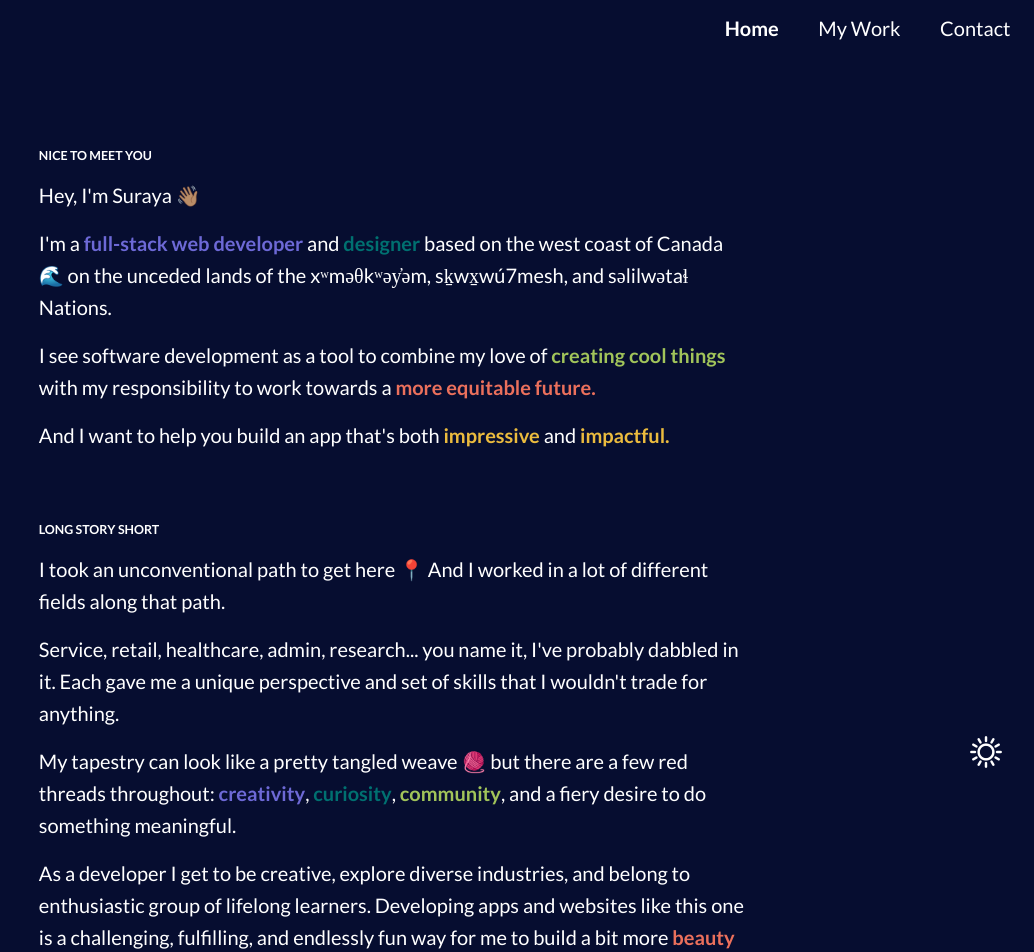
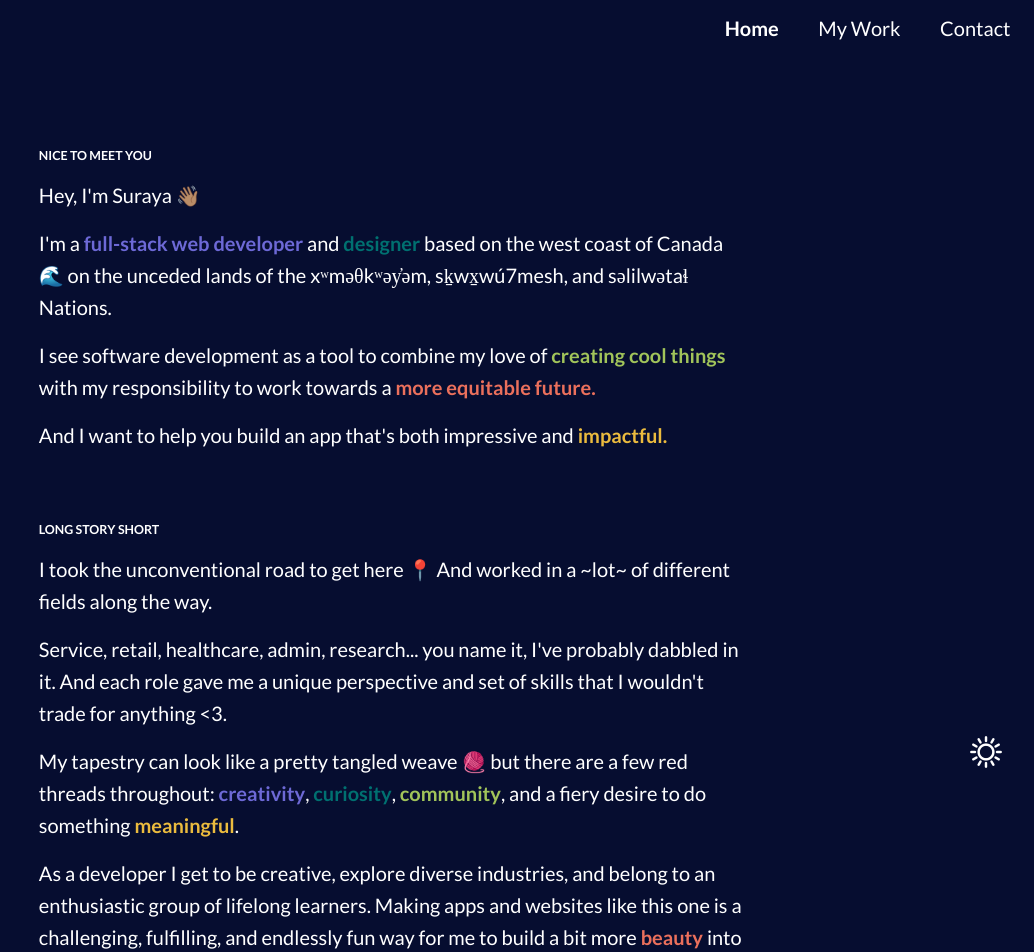
Before and after one commit to surayaclemens/portfolio, a React (Create React App) app: page / in a window 1280 px wide. Shown: the top 952 px of the page, without its empty margins (246-1280 px from the left). Built offline with nearby package versions, Linux system fonts and the light colour scheme.

Commit message:
fix typos

```diff
--- a/src/Pages/HomePage/HomePage.js
+++ b/src/Pages/HomePage/HomePage.js
@@ -28,16 +28,16 @@ function HomePage () {
                 <p className='home__body'>Hey, I'm Suraya 👋🏽 </p>
                 <p className='home__body'>I'm a <span className="home__body--purple">full-stack web developer</span> and <span className="home__body--forest">designer </span>based on the west coast of Canada 🌊 on the unceded lands of the xʷməθkʷəy̓əm, sḵwx̱wú7mesh, and səlilwətaɬ Nations.</p>
                 <p className='home__body'>I see software development as a tool to combine my love of <span className="home__body--green">creating cool things </span>with my responsibility to work towards a <span className="home__body--pink">more equitable future. </span></p>
-                <p className='home__body'>And I want to help you build an app that's both <span className="home__body--yellow">impressive </span>and <span className="home__body--yellow">impactful.</span></p>
+                <p className='home__body'>And I want to help you build an app that's both impressive and <span className="home__body--yellow">impactful.</span></p>
             </section>
 
             {/* BACKGROUND */}
             <section className='home__section'>
                 <h3 className='home__subheader'>Long story short</h3>
-                <p className='home__body'>I took an unconventional path to get here 📍 And I worked in a lot of different fields along that path.</p>
-                <p className='home__body'>Service, retail, healthcare, admin, research... you name it, I've probably dabbled in it. Each gave me a unique perspective and set of skills that I wouldn't trade for anything.</p>
-                <p className='home__body'>My tapestry can look like a pretty tangled weave 🧶 but there are a few red threads throughout: <span className="home__body--purple">creativity</span>,<span className="home__body--forest"> curiosity</span>,<span className="home__body--green"> community</span>, and a fiery desire to do something meaningful.</p>
-                <p className='home__body'>As a developer I get to be creative, explore diverse industries, and belong to enthusiastic group of lifelong learners. Developing apps and websites like this one is a challenging, fulfilling, and endlessly fun way for me to build a bit more <span className="home__body--pink">beauty</span> into the world 💐 </p>
+                <p className='home__body'>I took the unconventional road to get here 📍 And worked in a ~lot~ of different fields along the way.</p>
+                <p className='home__body'>Service, retail, healthcare, admin, research... you name it, I've probably dabbled in it. And each role gave me a unique perspective and set of skills that I wouldn't trade for anything &lt;3. </p>
+                <p className='home__body'>My tapestry can look like a pretty tangled weave 🧶 but there are a few red threads throughout: <span className="home__body--purple">creativity</span>,<span className="home__body--forest"> curiosity</span>,<span className="home__body--green"> community</span>, and a fiery desire to do something <span className="home__body--yellow">meaningful</span>.</p>
+                <p className='home__body'>As a developer I get to be creative, explore diverse industries, and belong to an enthusiastic group of lifelong learners. Making apps and websites like this one is a challenging, fulfilling, and endlessly fun way for me to build a bit more <span className="home__body--pink">beauty</span> into the world 💐 </p>
             </section>
 
             {/* EDUCATION */}
```
